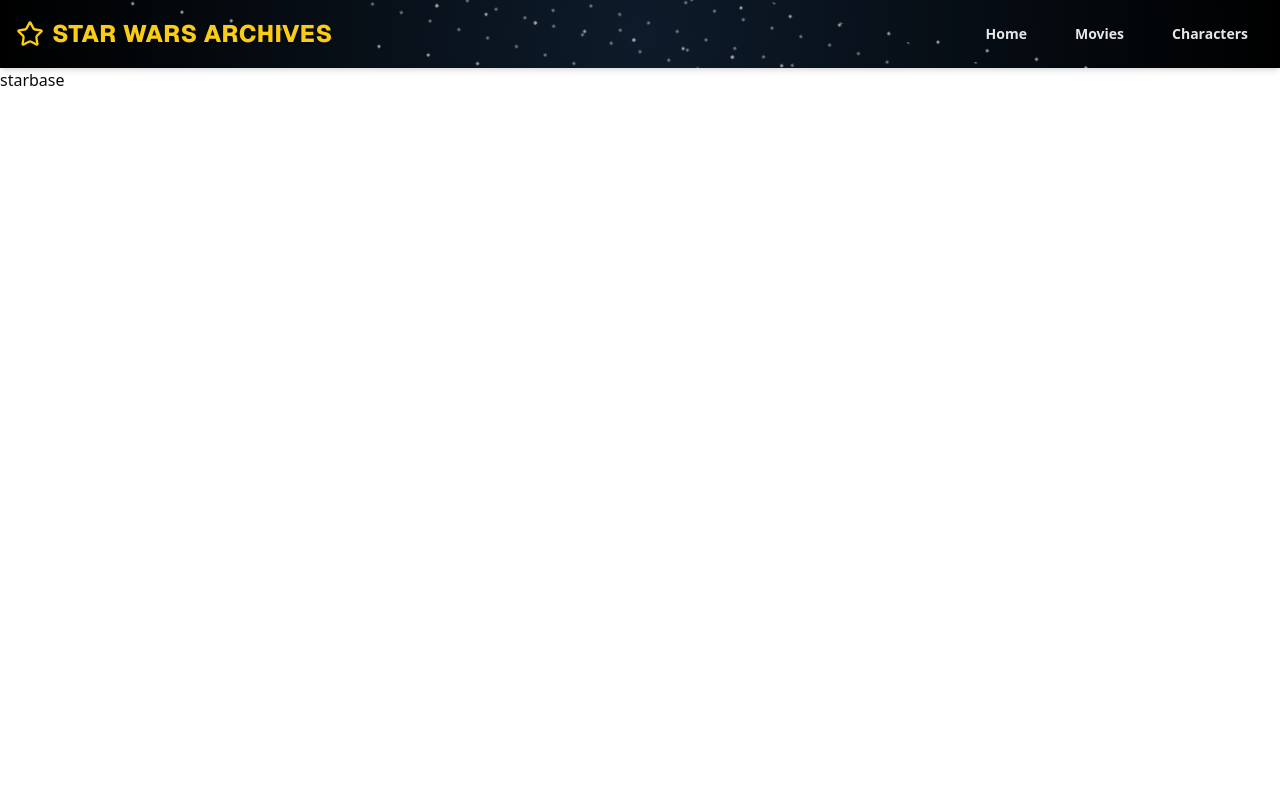
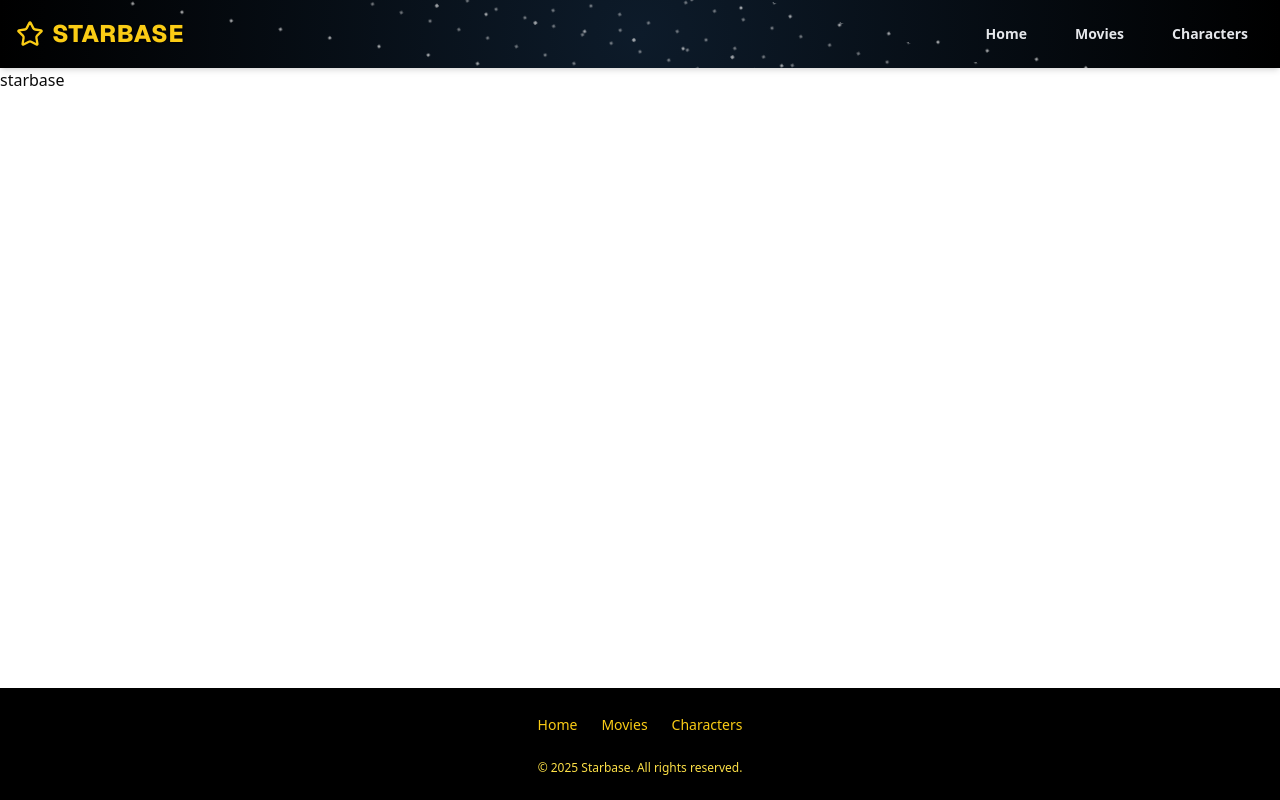
Before and after one commit to TheyMiss/starbase, a Next.js app: page / in a window 1280 px wide. Built offline with nearby package versions, Linux system fonts and the light colour scheme.

Commit message:
feat(footer): push footer

```diff
--- a/src/app/characters/[id]/ClientCharacterDetail.tsx
+++ b/src/app/characters/[id]/ClientCharacterDetail.tsx
@@ -28,7 +28,7 @@ export default function ClientCharacterDetail({ character, error }: Props) {
 
   if (error || !character) {
     return (
-      <main className="max-w-lg mx-auto py-10">
+      <div className="max-w-lg mx-auto py-10">
         <Card>
           <CardHeader>
             <CardTitle>Error</CardTitle>
@@ -37,12 +37,12 @@ export default function ClientCharacterDetail({ character, error }: Props) {
             </CardDescription>
           </CardHeader>
         </Card>
-      </main>
+      </div>
     );
   }
 
   return (
-    <main className="max-w-lg mx-auto py-10 space-y-6">
+    <div className="max-w-lg mx-auto py-10 space-y-6">
       <Card>
         <CardHeader>
           <CardTitle>{character.name}</CardTitle>
@@ -73,6 +73,6 @@ export default function ClientCharacterDetail({ character, error }: Props) {
           <CharacterRelatedMovies filmUrls={character.films ?? []} />
         </CardContent>
       </Card>
-    </main>
+    </div>
   );
 }
--- a/src/app/characters/components/ClientCharactersList.tsx
+++ b/src/app/characters/components/ClientCharactersList.tsx
@@ -42,27 +42,27 @@ export default function ClientCharactersList({
 
   if (error) {
     return (
-      <main className="max-w-4xl mx-auto py-10">
+      <div className="max-w-4xl mx-auto py-10">
         <Card>
           <CardHeader>
             <CardTitle>Error Loading Characters</CardTitle>
             <CardDescription className="text-red-500">{error}</CardDescription>
           </CardHeader>
         </Card>
-      </main>
+      </div>
     );
   }
 
   if (!filteredCharacters || filteredCharacters.length === 0) {
     return (
-      <main className="max-w-4xl mx-auto py-10 text-center text-gray-500">
+      <div className="max-w-4xl mx-auto py-10 text-center text-gray-500">
         No characters found.
-      </main>
+      </div>
     );
   }
 
   return (
-    <main className="max-w-4xl mx-auto py-10">
+    <div className="max-w-4xl mx-auto py-10">
       <SearchBar
         placeholder="Search characters..."
         onSearch={setSearch}
@@ -79,6 +79,6 @@ export default function ClientCharactersList({
           </div>
         )}
       />
-    </main>
+    </div>
   );
 }
--- /dev/null
+++ b/src/app/components/Footer.tsx
@@ -0,0 +1,28 @@
+import Link from "next/link";
+import { navLinks } from "../config/navLinks";
+
+export default function Footer() {
+  return (
+    <footer className="w-full bg-black text-sb-muted-foreground py-6">
+      <div className="max-w-screen-xl mx-auto px-4 sm:px-6 lg:px-8">
+        <nav aria-label="Footer Navigation">
+          <ul className="flex flex-wrap justify-center gap-6">
+            {navLinks.map((link) => (
+              <li key={link.href}>
+                <Link
+                  href={link.href}
+                  className="text-sm font-medium hover:text-sb-accent-foreground transition-colors"
+                >
+                  {link.name}
+                </Link>
+              </li>
+            ))}
+          </ul>
+        </nav>
+        <p className="mt-6 text-center text-xs text-sb-secondary-foreground">
+          &copy; {new Date().getFullYear()} Starbase. All rights reserved.
+        </p>
+      </div>
+    </footer>
+  );
+}
--- a/src/app/components/Header.tsx
+++ b/src/app/components/Header.tsx
@@ -24,8 +24,8 @@ const Header = () => {
       <div className="container mx-auto flex items-center justify-between py-4 px-4">
         <div className="flex items-center gap-2">
           <Star className="h-7 w-7 text-sb-primary" aria-hidden="true" />
-          <span className="text-lg md:text-2xl font-extrabold tracking-wide text-sb-primary font-sans drop-shadow-[0_1.2px_1.2px_rgba(0,0,0,0.8)]">
-            STAR WARS ARCHIVES
+          <span className="text-lg md:text-2xl font-extrabold tracking-wide text-sb-primary font-sans drop-shadow-[0_1.2px_1.2px_rgba(0,0,0,0.8)] uppercase">
+            Starbase
           </span>
         </div>
 
--- a/src/app/layout.tsx
+++ b/src/app/layout.tsx
@@ -3,6 +3,8 @@ import { Geist, Geist_Mono } from "next/font/google";
 import "./globals.css";
 import { Toaster } from "./components/ui/sonner";
 import Header from "./components/Header";
+import Footer from "./components/Footer";
+import { cn } from "./lib/utils";
 
 const geistSans = Geist({
   variable: "--font-geist-sans",
@@ -27,10 +29,17 @@ export default function RootLayout({
   return (
     <html lang="en">
       <body
-        className={`${geistSans.variable} ${geistMono.variable} antialiased`}
+        className={cn(
+          "flex flex-col min-h-screen",
+          geistSans.variable,
+          geistMono.variable,
+          "antialiased",
+          "bg-sb-background text-sb-foreground"
+        )}
       >
         <Header />
-        {children}
+        <main className="flex-grow">{children}</main>
+        <Footer />
         <Toaster />
       </body>
     </html>
--- a/src/app/movies/[id]/ClientMovieDetail.tsx
+++ b/src/app/movies/[id]/ClientMovieDetail.tsx
@@ -36,7 +36,7 @@ export default function ClientMovieDetail({
   }
 
   return (
-    <main className="max-w-2xl mx-auto py-10">
+    <div className="max-w-2xl mx-auto py-10">
       <Card>
         <article>
           <CardContent className="py-8">
@@ -64,6 +64,6 @@ export default function ClientMovieDetail({
           </CardContent>
         </article>
       </Card>
-    </main>
+    </div>
   );
 }
--- a/src/app/movies/components/MovieDetailSkeleton.tsx
+++ b/src/app/movies/components/MovieDetailSkeleton.tsx
@@ -5,7 +5,7 @@ import { Skeleton } from "@/app/components/ui/skeleton";
 
 export const MovieDetailSkeleton = () => {
   return (
-    <main className="max-w-2xl mx-auto py-10">
+    <div className="max-w-2xl mx-auto py-10">
       <Card>
         <article>
           <CardContent className="py-8 space-y-4">
@@ -23,6 +23,6 @@ export const MovieDetailSkeleton = () => {
           </CardContent>
         </article>
       </Card>
-    </main>
+    </div>
   );
 };
--- a/src/app/movies/components/detail/MovieDetailError.tsx
+++ b/src/app/movies/components/detail/MovieDetailError.tsx
@@ -4,7 +4,7 @@ import { Card, CardContent } from "@/app/components/ui/card";
 
 export const MovieDetailError = () => {
   return (
-    <main className="max-w-2xl mx-auto py-10">
+    <div className="max-w-2xl mx-auto py-10">
       <Card>
         <article>
           <CardContent className="py-8">
@@ -14,6 +14,6 @@ export const MovieDetailError = () => {
           </CardContent>
         </article>
       </Card>
-    </main>
+    </div>
   );
 };
```
